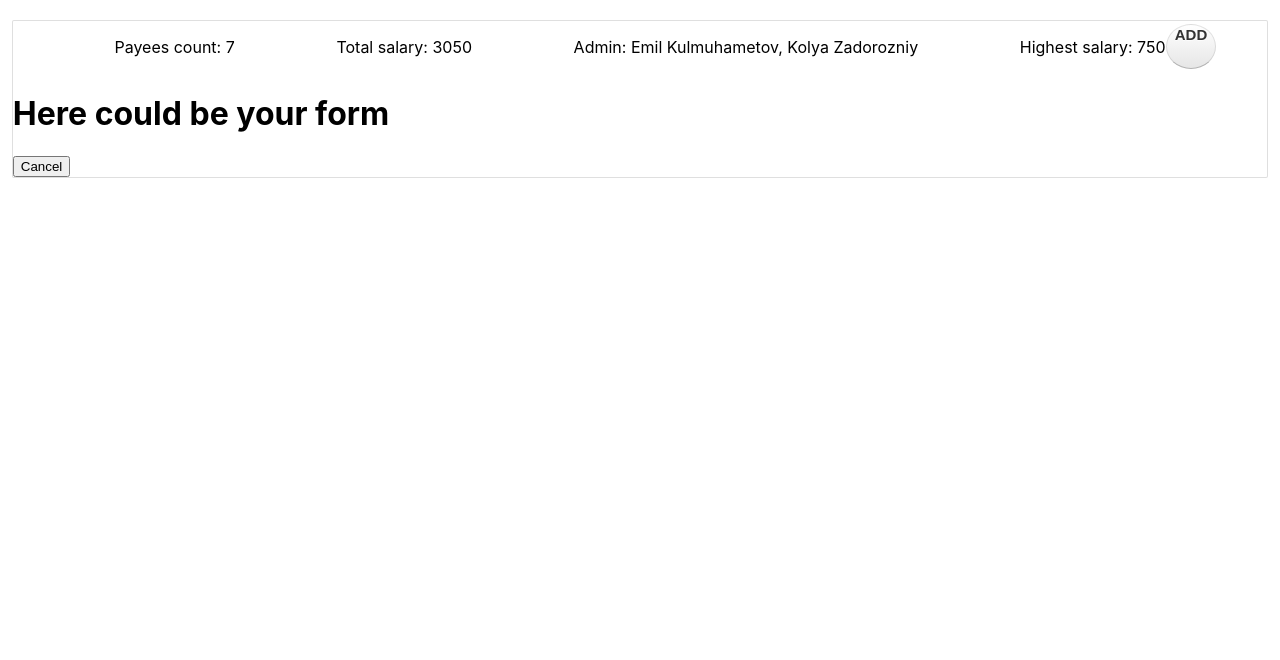
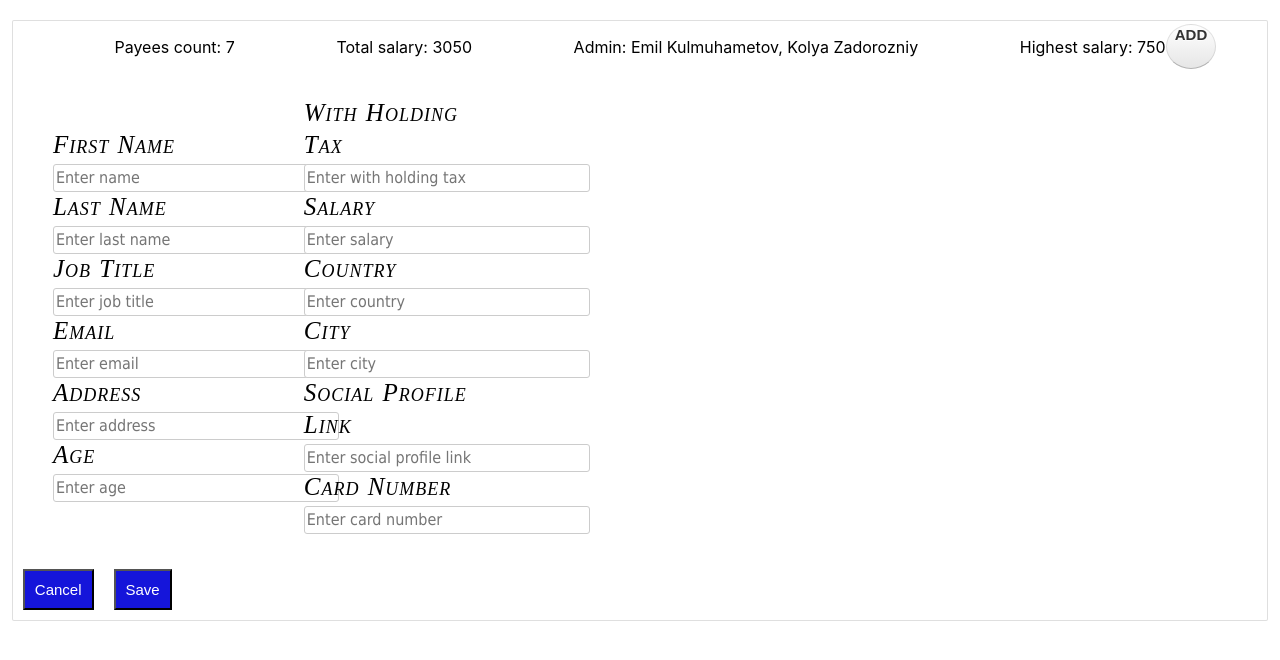
Before and after one commit to emiljj/vadim-react-js-payroll, a React (Create React App) app: page / in a window 1280 px wide. Both pictures are taken after a click on the button "ADD". Shown: the top 660 px of the page. Built offline with nearby package versions, Linux system fonts and the light colour scheme.

Commit message:
update form

```diff
--- a/src/composed-components/payee/PayeeForm/payee-form.component.tsx
+++ b/src/composed-components/payee/PayeeForm/payee-form.component.tsx
@@ -2,12 +2,145 @@ import React from 'react';
 
 import './payee-form.style.css';
 
-interface IPayeeFormProps {}
+interface IPayeeFormProps {
+  onClose: () => void;
+  onSave: () => void;
+}
 
-const PayeeForm = (props: IPayeeFormProps) => {
+const PayeeForm = ({ onClose, onSave }: IPayeeFormProps) => {
   return (
-    <div className="payee-form">
-      <h1>Here could be your form</h1>
+    <div>
+      <div className="payee-form">
+        <div className="one">
+          <label htmlFor="firstName" className="label">
+            First Name
+          </label>
+          <input
+            className="input"
+            type="text"
+            id="firstName"
+            placeholder="Enter name"
+          />
+
+          <label htmlFor="lastName" className="label">
+            Last Name
+          </label>
+          <input
+            className="input"
+            type="text"
+            id="lastName"
+            placeholder="Enter last name"
+          />
+
+          <label htmlFor="jobTitle" className="label">
+            Job Title
+          </label>
+          <input
+            className="input"
+            type="text"
+            id="jobTitle"
+            placeholder="Enter job title"
+          />
+
+          <label htmlFor="email" className="label">
+            Email
+          </label>
+          <input
+            className="input"
+            type="text"
+            id="email"
+            placeholder="Enter email"
+          />
+
+          <label htmlFor="address" className="label">
+            Address
+          </label>
+          <input
+            className="input"
+            type="text"
+            id="address"
+            placeholder="Enter address"
+          />
+
+          <label htmlFor="age" className="label">
+            Age
+          </label>
+          <input
+            className="input"
+            type="text"
+            id="age"
+            placeholder="Enter age"
+          />
+        </div>
+
+        <div className="two">
+          <label htmlFor="withHoldingTax" className="label">
+            With Holding Tax
+          </label>
+          <input
+            className="input"
+            type="text"
+            id="withHoldingTax"
+            placeholder="Enter with holding tax"
+          />
+
+          <label htmlFor="salary" className="label">
+            Salary
+          </label>
+          <input
+            className="input"
+            type="text"
+            id="salary"
+            placeholder="Enter salary"
+          />
+
+          <label htmlFor="country" className="label">
+            Country
+          </label>
+          <input
+            className="input"
+            type="text"
+            id="country"
+            placeholder="Enter country"
+          />
+
+          <label htmlFor="city" className="label">
+            City
+          </label>
+          <input
+            className="input"
+            type="text"
+            id="city"
+            placeholder="Enter city"
+          />
+
+          <label htmlFor="socialProfileLink" className="label">
+            Social Profile Link
+          </label>
+          <input
+            className="input"
+            type="text"
+            id="socialProfileLink"
+            placeholder="Enter social profile link"
+          />
+
+          <label htmlFor="cardNumber" className="label">
+            Card Number
+          </label>
+          <input
+            className="input"
+            type="text"
+            id="cardNumber"
+            placeholder="Enter card number"
+          />
+        </div>
+      </div>
+      <button className="payee-form-cansel" onClick={() => {}}>
+        Cancel
+      </button>
+      <button className="payee-form-save" onClick={() => {}}>
+        Save
+      </button>
     </div>
   );
 };
--- a/src/composed-components/payee/PayeeForm/payee-form.style.css
+++ b/src/composed-components/payee/PayeeForm/payee-form.style.css
@@ -0,0 +1,69 @@
+.payee-form {
+  display: flex;
+  justify-content: space-around;
+  align-items: center;
+  width: 40%;
+  height: auto;
+  margin: 5px;
+  padding: 10px;
+  border-radius: 15px;
+}
+
+.one {
+  width: 40%;
+  padding: 10px;
+  line-height: 30px;
+}
+
+.two {
+  width: 40%;
+  padding: 10px;
+  line-height: 30px;
+}
+
+.label {
+  font-family: 'Times New Roman', Times, serif;
+  font-size: 25px;
+  letter-spacing: 1px;
+  word-spacing: 1px;
+  color: #000000;
+  font-weight: 400;
+  text-decoration: none solid rgb(68, 68, 68);
+  font-style: italic;
+  font-variant: small-caps;
+  text-transform: none;
+}
+
+.input {
+  border: 1px solid #cccccc;
+  border-radius: 3px;
+  -webkit-border-radius: 3px;
+  -moz-border-radius: 3px;
+  -khtml-border-radius: 3px;
+  background: #ffffff !important;
+  outline: none;
+  height: 24px;
+  width: 280px;
+  color: #ffffff;
+  font-size: 16px;
+  font-family: Tahoma;
+}
+
+.input:focus {
+  color: #000000;
+  border: 1px solid #13e5f8;
+}
+
+.payee-form-cansel,
+.payee-form-save {
+  background-color: rgb(21, 21, 218);
+  color: white;
+  font-size: 15px;
+  padding: 10px;
+  margin: 10px;
+}
+
+.payee-form-cansel,
+.payee-form-save:focus {
+  outline: none;
+}
--- a/src/containers/PayeesContainer/payees.container.tsx
+++ b/src/containers/PayeesContainer/payees.container.tsx
@@ -46,17 +46,17 @@ class PayeesContainer extends React.Component<
       return acc;
     }, '');
   };
-  //  TODO : use forEeach
+
   findHighestSalary = (): number => {
     const { payees } = this.state;
     let userData = payees[0];
-    for (let i = 0; i < payees.length; i++) {
-      const payee = payees[i];
+    payees.forEach(item => {
+      const payee = item;
       const userSalary = payee.salary;
       if (userData.salary < userSalary) {
         userData = payee;
       }
-    }
+    });
     if (userData) {
       return userData.salary;
     }
@@ -109,8 +109,10 @@ class PayeesContainer extends React.Component<
           </div>
         ) : (
           <div>
-            <PayeeForm />
-            <button onClick={this.closeForm}>Cancel</button>
+            <PayeeForm
+              onClose={() => console.log('Close Work')}
+              onSave={() => console.log('Save Work')}
+            />
           </div>
         )}
       </div>
```
